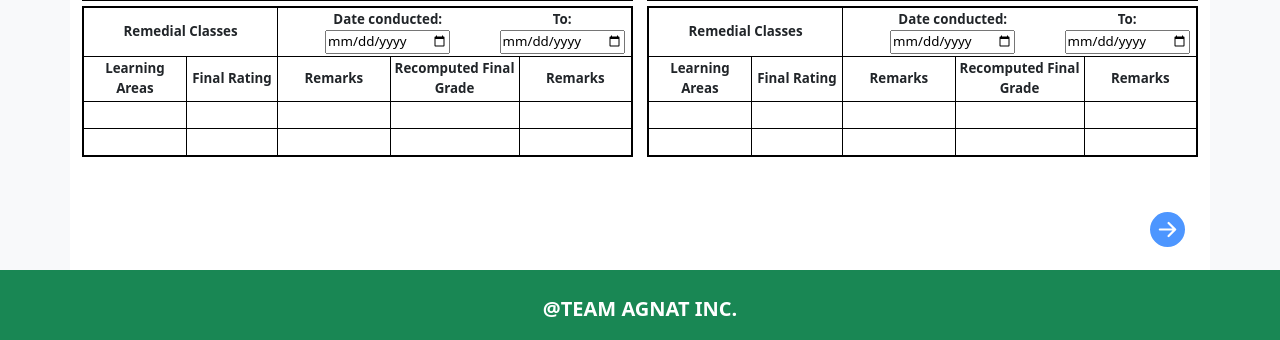
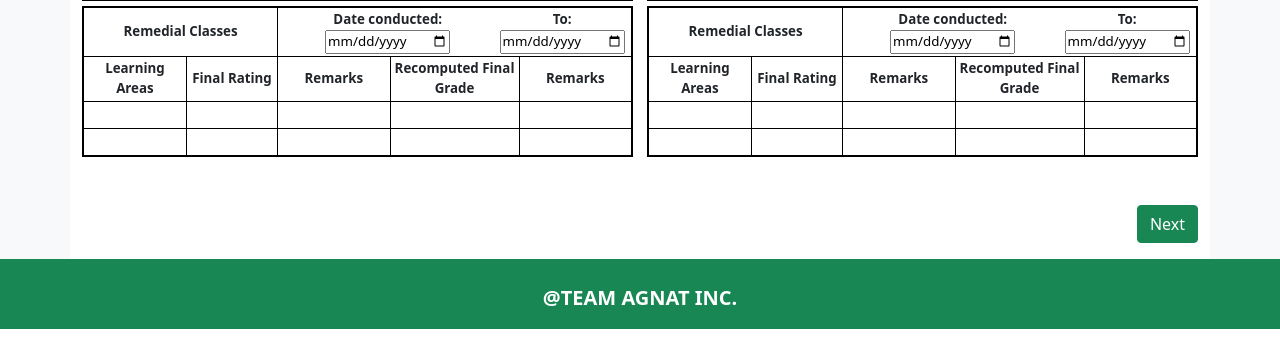
Before and after one commit to mathewdy/official_pdmes, a PHP site: page /new-edit-students.php in a window 1280 px wide. Shown: the part 1789-2129 px from the top of the page. Run offline with PHP 8.4, Linux system fonts and the light colour scheme; data that the repository does not hold is empty; some libraries are stand-ins or nearby versions.

Commit message:
ayos na punyemas ka

```diff
--- a/new-edit-students.php
+++ b/new-edit-students.php
@@ -25,7 +25,7 @@ include('connection.php');
 <?php include 'includes/topnav.php';?>
 
 <div class="container-xl bg-white">
-    <form action="new-edit-students.php" id="register_form" class="pb-3 pt-2 mx-0" method="POST">
+    <form novalidate action="new-edit-students.php" id="up_form" class="pb-3 pt-2 mx-0" method="POST">
     <fieldset>
         <section class="form-top d-flex flex-row justify-content-around align-items-center">
           <img src="src/images/DepEd.png" width="120" height="120" alt="">
@@ -1333,12 +1333,7 @@ include('connection.php');
       </table>
       </div>
     </div>
-      <a class="btn btn-default next-form" style="float:right;" href="#register_form"><svg xmlns="http://www.w3.org/2000/svg" width="35" height="35"
-        fill="#4D96FF" class="bi bi-arrow-right-circle-fill" viewBox="0 0 16 16">
-        <path d="M8 0a8 8 0 1 1 0 16A8 8 0 0 1 8 0zM4.5 7.5a.5.5 0 0 0 0 1h5.793l-2.147 2.146a.5.5 0 0 0 .708.708l3-3a.5.5 0 0 0 0-.708l-3-3a.5.5 0 1 0-.708.708L10.293 7.5H4.5z"/>
-        </svg>
-      </a>
-      <!-- <input type="button" class="next-form text-end btn btn-success" value="Next" /> -->
+      <input type="button" class="next-form text-end btn btn-success" style="float: right;" value="Next" />
     </fieldset>
     <fieldset>
       <!-- back -->
@@ -2250,19 +2245,14 @@ include('connection.php');
       </table>
       </div>
     </div>
-      <a class="btn btn-default previous-form" name="previous" href="#register_form"><svg xmlns="http://www.w3.org/2000/svg" width="35"
-        height="35" fill="red" class="bi bi-arrow-left-circle-fill" viewBox="0 0 16 16">
-          <path d="M8 0a8 8 0 1 0 0 16A8 8 0 0 0 8 0zm3.5 7.5a.5.5 0 0 1 0 1H5.707l2.147 2.146a.5.5 0 0 1-.708.708l-3-3a.5.5 0 0 1 0-.708l3-3a.5.5 0 1 1 .708.708L5.707 7.5H11.5z"/>
-        </svg>
-      </a>
+      <input type="button" name="previous" style="float:left;" class="previous-form btn btn-default" value="Previous" />
       <input type="submit" name="update" style="float:right;" class="submitbtn btn btn-success" value="submit">
-
       <!-- <input type="button" class="next-form text-end btn btn-success" value="Next" /> -->
     </fieldset>
-      <!-- <input type="button" name="previous" style="float:left;" class="previous-form btn btn-default" value="" /> -->
+      <!-- -->
   </form>
 </div>
-<script src="src/js/stepper.js"></script>
+<!-- <script src="src/js/stepper.js"></script> -->
 <script src="src/js/number_limitation.js"></script>
 <?php
 include 'includes/footer.php';
--- a/src/css/phase-style.css
+++ b/src/css/phase-style.css
@@ -1,4 +1,4 @@
-#register_form fieldset:not(:first-of-type) {
+#up_form fieldset:not(:first-of-type) {
     display: none;
   }
 body{
--- a/src/js/number_limitation.js
+++ b/src/js/number_limitation.js
@@ -1,4 +1,19 @@
 $(document).ready(function(){
+    var form_count = 1, previous_form, next_form, total_forms;
+    total_forms = $("fieldset").length;
+    $(".next-form").click(function(){
+        previous_form = $(this).parent();
+        next_form = $(this).parent().next();
+        next_form.show();
+        previous_form.hide();
+    });
+    $(".previous-form").click(function(){
+        previous_form = $(this).parent();
+        next_form = $(this).parent().prev();
+        next_form.show();
+        previous_form.hide();
+    });
+
     var invalidInputs = ["-","+","e",];
     $('#grade').keydown( function(e){
         if ($(this).val().length >= maxChar) {
```
